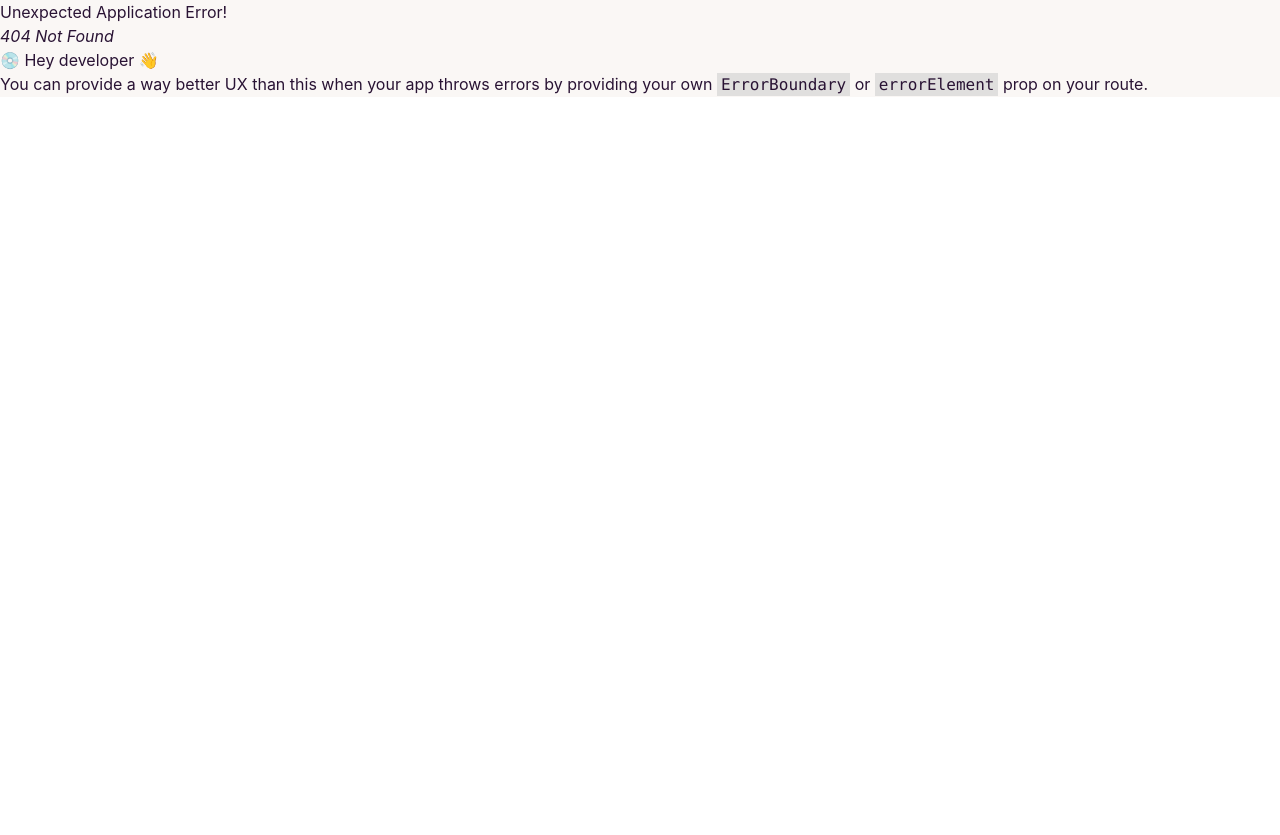
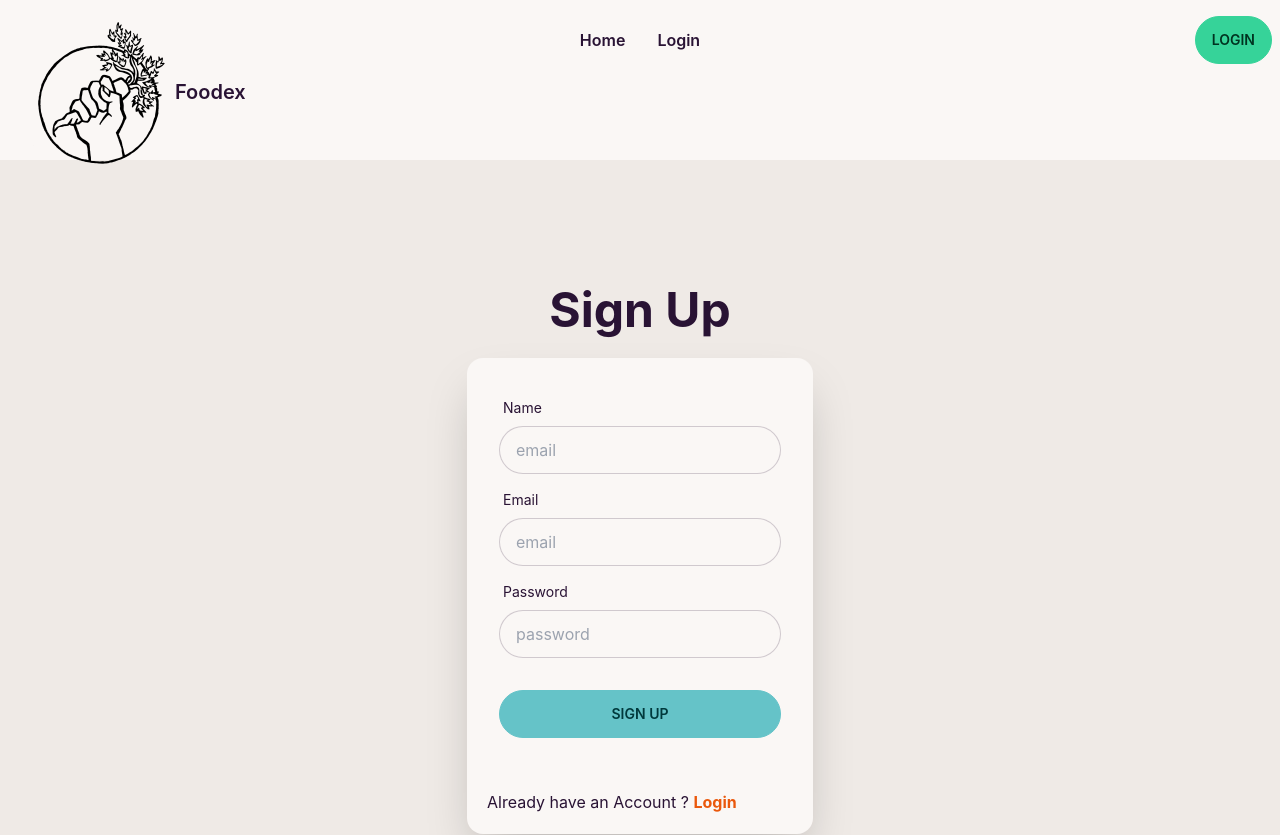
Before and after one commit to saif-sudo/foodex-food-service-client, a React (Create React App) app: page /signup in a window 1280 px wide. Before the commit this address had no page. Shown: the top 835 px of the page. Before the commit the page ends 800 px from the top, so only its background shows below. Built offline with nearby package versions, Linux system fonts and the light colour scheme.

Commit message:
auth provided

```diff
--- a/package.json
+++ b/package.json
@@ -7,6 +7,7 @@
     "@testing-library/react": "^13.4.0",
     "@testing-library/user-event": "^13.5.0",
     "daisyui": "^2.38.1",
+    "firebase": "^9.13.0",
     "react": "^18.2.0",
     "react-dom": "^18.2.0",
     "react-router-dom": "^6.4.3",
--- a/src/Pages/Login/Login.js
+++ b/src/Pages/Login/Login.js
@@ -1,4 +1,5 @@
 import React from 'react';
+import { Link } from 'react-router-dom';
 
 const Login = () => {
     const handleLogin = event => {
@@ -20,15 +21,16 @@
                 <label className="label">
                   <span className="label-text">Email</span>
                 </label>
-                <input type="text" placeholder="email" className="input input-bordered" />
+                <input type="text" name="email" placeholder="email" className="input input-bordered" />
               </div>
+
               <div className="form-control">
                 <label className="label">
                   <span className="label-text">Password</span>
                 </label>
-                <input type="text" placeholder="password" className="input input-bordered" />
+                <input name= "password" type="text" placeholder="password" className="input input-bordered" />
                 <label className="label">
-                  <a href="#" className="label-text-alt link link-hover">Forgot password?</a>
+                  <a href="/forgetpassword" className="label-text-alt link link-hover">Forgot password?</a>
                 </label>
               </div>
               <div className="form-control mt-6">
@@ -36,6 +38,7 @@
 
               </div>
             </form>
+            <p className='p-5'>If you don't have an account ? <Link className="text-orange-600 font-bold" to="/signup">Sign Up</Link></p>
           </div>
         </div>
       </div>
--- /dev/null
+++ b/src/Pages/SignUp/SignUp.js
@@ -0,0 +1,49 @@
+import React from 'react';
+import { Link } from 'react-router-dom';
+const SignUp = () => {
+    const handleSignUp = event => {
+        event.preventDefault();
+    }
+    return (
+        <div className="hero min-h-screen bg-base-200">
+
+        <div >
+
+          <div className="text-center">
+          <h1 className="text-5xl font-bold">Sign Up</h1><br/>
+
+          </div>
+          <div className="card flex-shrink-0 w-full max-w-sm shadow-2xl bg-base-100">
+            <form onSubmit={handleSignUp} className="card-body">
+            <div className="form-control">
+                <label className="label">
+                  <span className="label-text">Name</span>
+                </label>
+                <input type="text" name="name" placeholder="email" className="input input-bordered" />
+              </div>
+              <div className="form-control">
+                <label className="label">
+                  <span className="label-text">Email</span>
+                </label>
+                <input type="text" placeholder="email"  className="input input-bordered" required/>
+              </div>
+              <div className="form-control">
+                <label className="label">
+                  <span className="label-text">Password</span>
+                </label>
+                <input type="text" placeholder="password" className="input input-bordered" required/>
+
+              </div>
+              <div className="form-control mt-6">
+                <input className="btn btn-primary" value="Sign Up" type="submit"/>
+
+              </div>
+            </form>
+            <p className='p-5'>Already have an Account ? <Link className="text-orange-600 font-bold" to="/login">Login</Link></p>
+          </div>
+        </div>
+      </div>
+    );
+};
+
+export default SignUp;
--- a/src/Router/Routes/Routes.js
+++ b/src/Router/Routes/Routes.js
@@ -3,6 +3,7 @@
 import ServiceFullDetails from "../../Pages/Home/Services/ServiceFullDetails";
 import Services from "../../Pages/Home/Services/Services";
 import Login from "../../Pages/Login/Login";
+import SignUp from "../../Pages/SignUp/SignUp";
 
 const { createBrowserRouter } = require("react-router-dom");
 
@@ -38,6 +39,10 @@
     {
       path:'/login',
       element:<Login></Login>
+    },
+    {
+      path:'/signup',
+      element:<SignUp></SignUp>
     }
 
 
--- a/src/index.js
+++ b/src/index.js
@@ -4,10 +4,13 @@
 import App from './App';
 import reportWebVitals from './reportWebVitals';
 
+
 const root = ReactDOM.createRoot(document.getElementById('root'));
 root.render(
   <React.StrictMode>
+
     <App />
+
   </React.StrictMode>
 );
 
```
Also changed, not shown: src/firebase/firebase.config.js (+7 -6 lines), src/contexts/AuthProvider/AuthProvider.js (added), 1 other file (tests, documents, lock files or other folders).
